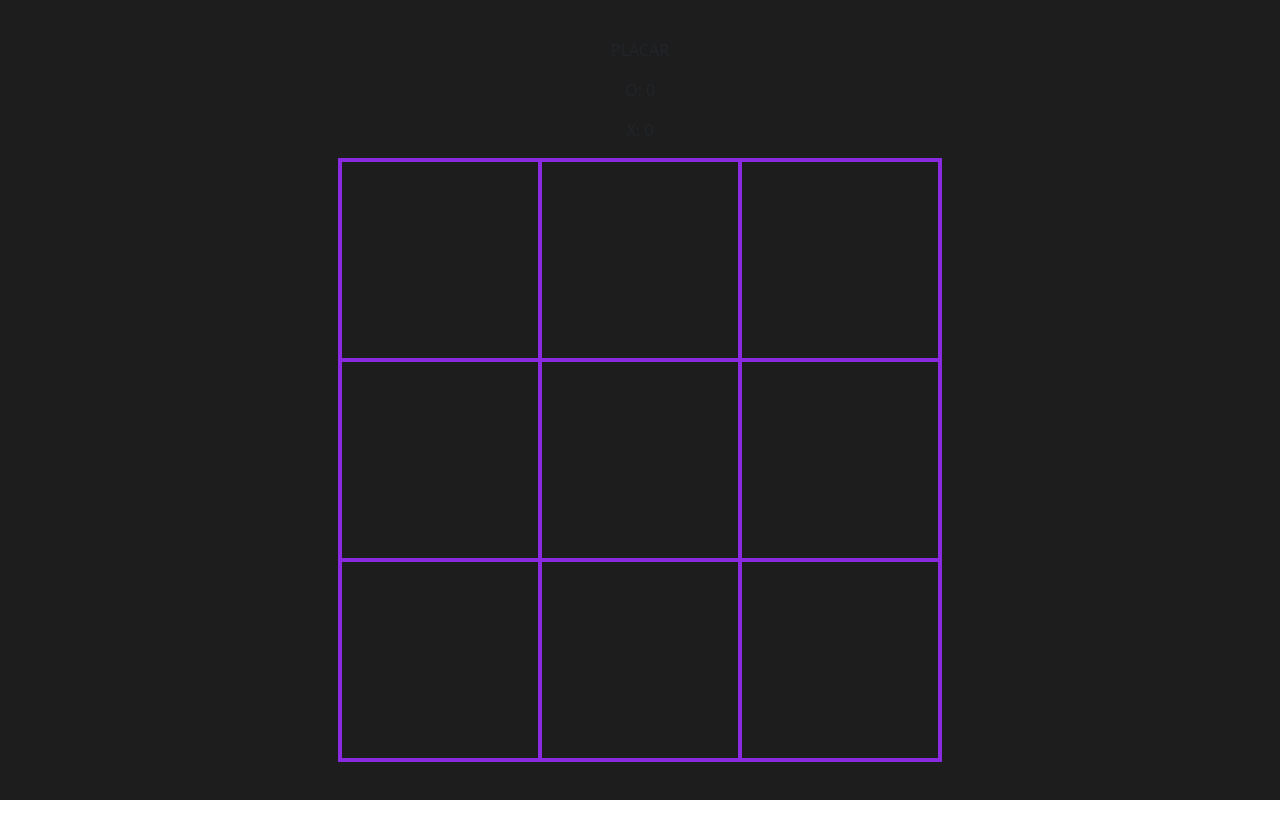
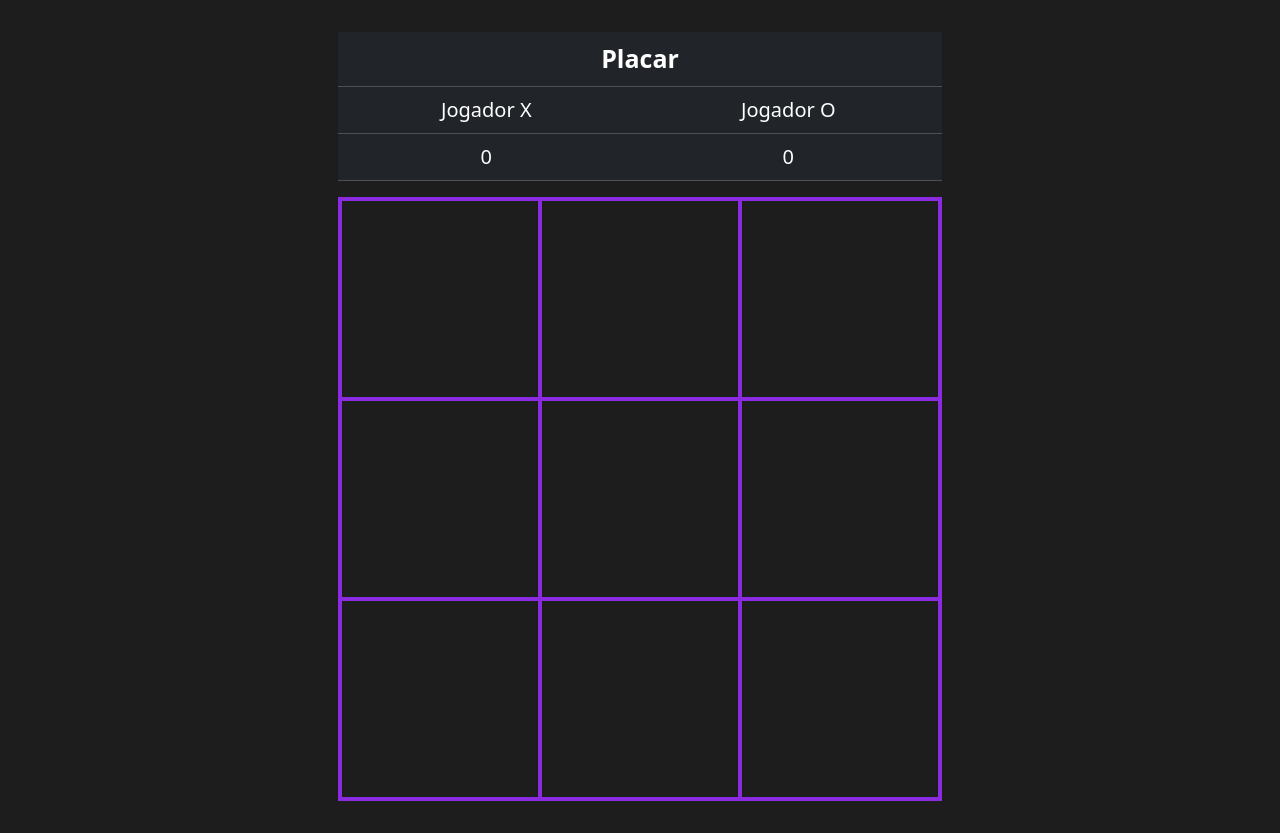
Before and after one commit to BernardoZanette/jogoDaVelhaReact, a React (Vite) app: page / in a window 1280 px wide. Before the commit the page ends 800 px from the top, so only its background shows below. Built offline with nearby package versions, Linux system fonts and the light colour scheme.

Commit message:
Melhora do estilo e esboço da jogada do bot

```diff
--- a/src/App.jsx
+++ b/src/App.jsx
@@ -8,10 +8,10 @@ import 'bootstrap/dist/css/bootstrap.min.css';
 function App() {
   const [quadrados, setQuadrados] = useState(Array(9).fill(null));
   const [turno, setTurno] = useState('X');
-  const [vitoria, setVitoria] = useState(false);
   const [showModal, setShowModal] = useState(false);
   const [vitoriasX, setVitoriasX] = useState(0);
   const [vitoriasO, setVitoriasO] = useState(0);
+  let ganhou = false
 
   const combosVitoria = [
     [0,1,2],
@@ -25,11 +25,17 @@ function App() {
   ]
 
   const handleJogar = (index) => {
-    if (quadrados[index] !== null) return;
-    const novoVetor = [...quadrados];
-    novoVetor[index] = turno;
-    setQuadrados(novoVetor);
-    // verificar vitória
+    if (quadrados[index] !== null) return
+    const novoVetor = [...quadrados]
+    novoVetor[index] = turno
+    setQuadrados(novoVetor)
+
+    verificarVitoria(novoVetor);
+
+    botJogar(novoVetor);
+  };
+
+  const verificarVitoria = (novoVetor) => {
     combosVitoria.forEach(combo => {
       const primeiro = novoVetor[combo[0]]
       const segundo = novoVetor[combo[1]]
@@ -37,16 +43,33 @@ function App() {
       if (primeiro !== null && primeiro == segundo && segundo == terceiro) {
         turno == "X" ? setVitoriasX(vitoriasX+1) : setVitoriasO(vitoriasO+1)
         setShowModal(true)
-        setVitoria(true)
+        ganhou = true;
       }
     });
-    if(!vitoria) setTurno(turno === "X" ? "O" : "X");
+  }
+
+  const botJogar = (quadradosPosJogada) => {
+    let indexesVazios = [];
+    quadradosPosJogada.forEach((quadrado, index) => {
+        if (quadrado == null) indexesVazios.push(index);
+    });
+    let jogadaIndex = Math.floor(Math.random()*indexesVazios.length);
+    quadradosPosJogada[jogadaIndex] = "O";
+    setQuadrados(quadradosPosJogada)
+    if(!ganhou) setTurno(turno === "X" ? "O" : "X");
+  }
+
+  const handleJogarNovamente = () => {
+    setQuadrados(Array(9).fill(null));
+    setTurno('X');
+    setShowModal(false);
   };
+
   return (
     <div>
       <Placar vitoriasO={vitoriasO} vitoriasX={vitoriasX}/>
       <Jogo quadrados={quadrados} clique={handleJogar}/>
-      <Modal mostrar={showModal} vencedor={turno}/>
+      <Modal mostrar={showModal} vencedor={turno} onJogarNovamente={handleJogarNovamente}/>
     </div>
   )
 }
--- a/src/Modal.css
+++ b/src/Modal.css
@@ -3,11 +3,14 @@
     top: 0;
     left: 0;
     background: rgba(0, 0, 0, 0.6);
+    padding-top: 10%;
 }
 
 .modal > * {
     background-color: rgb(68, 68, 68) !important;
     color: white;
+    width: 30% !important;
+    margin: 0 auto;
 }
 
 .display-block {
--- a/src/Modal.jsx
+++ b/src/Modal.jsx
@@ -2,15 +2,16 @@ import './Modal.css';
 import ModalBoot from 'react-bootstrap/Modal';
 import Button from 'react-bootstrap/Button';
 
-const Modal = ({mostrar, vencedor}) => {
+const Modal = ({mostrar, vencedor, onJogarNovamente}) => {
     const mostrarModal = mostrar ? "modal display-block" : "modal display-none";
+
     return (
-    <div className={mostrarModal} >
+    <div className={mostrarModal}>
         <ModalBoot.Header closeButton>
           <ModalBoot.Title>{vencedor} venceu!!</ModalBoot.Title>
         </ModalBoot.Header>
         <ModalBoot.Footer>
-          <Button>
+          <Button onClick={onJogarNovamente}>
             Jogar Novamente
           </Button>
         </ModalBoot.Footer>
--- /dev/null
+++ b/src/Placar.css
@@ -0,0 +1,7 @@
+.titulo {
+    font-size: 25px !important;
+}
+
+.table td {
+    font-size: 20px !important;
+}
--- a/src/Placar.jsx
+++ b/src/Placar.jsx
@@ -1,11 +1,25 @@
+import './Placar.css';
+
 const Placar = ({vitoriasO, vitoriasX}) => {
     return (
       <div>
-        <p>PLACAR</p>
-        <div>
-          <p>O: {vitoriasO}</p>
-          <p>X: {vitoriasX}</p>
-        </div>
+        <table className="table table-dark">
+          <thead>
+            <tr>
+              <th colSpan={2} className="titulo">Placar</th>
+            </tr>
+          </thead>
+          <tbody>
+            <tr className="">
+              <td>Jogador X</td>
+              <td>Jogador O</td>
+            </tr>
+            <tr>
+              <td>{vitoriasX}</td>
+              <td>{vitoriasO}</td>
+            </tr>
+          </tbody>
+        </table>
       </div>
     );
 };
```
